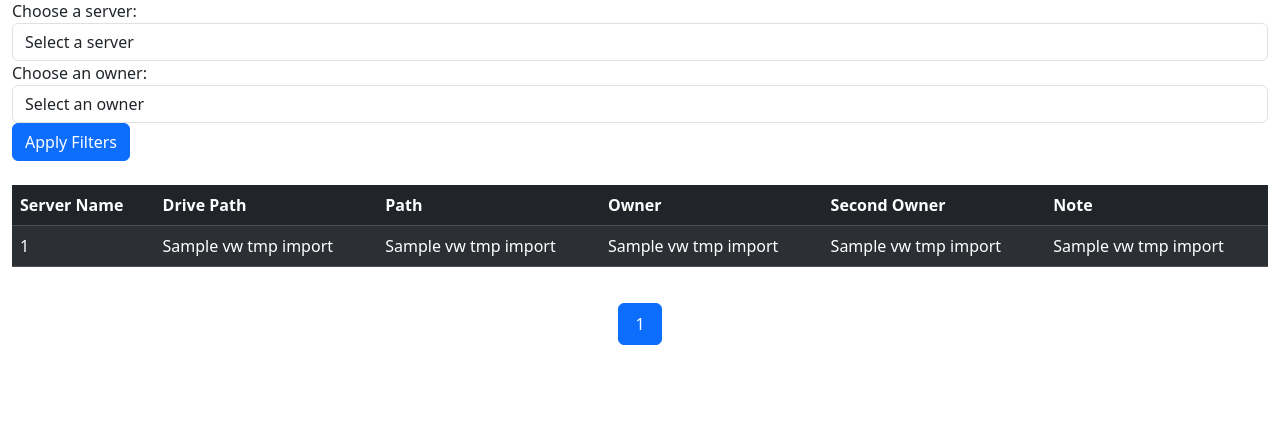
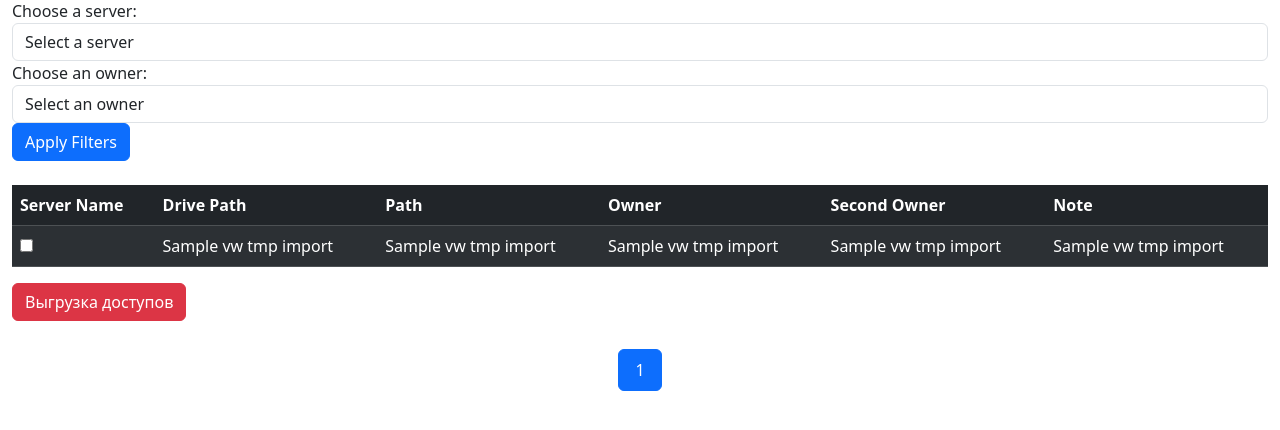
Before and after one commit to petr0vsk/resowners, a Flask app: page / in a window 1280 px wide. Shown: the part 95-525 px from the top of the page. Run offline with Flask 3, Linux system fonts and the light colour scheme; a database or web service that is not in the repository returns one stand-in record (values such as "Sample title"); data that the repository does not hold is empty; some libraries are stand-ins or nearby versions.

Commit message:
добавлены чекбоксы на каждую строку и кнопка для выгрузки. обработчик не написан.

```diff
--- a/templates/home.html
+++ b/templates/home.html
@@ -47,7 +47,7 @@
         <tbody>
             {% for item in data %}
             <tr>
-                <td>{{ item[0] }}</td>
+                 <td><input type="checkbox" name="selected_rows" value="{{ item[0] }}"></td>
                 <td>{{ item[1] }}</td>
                 <td>{{ item[2] }}</td>
                 <td>{{ item[3] }}</td>
@@ -57,7 +57,8 @@
             {% endfor %}
         </tbody>
     </table>
-
+    <button type="submit" class="btn btn-danger mb-2">Выгрузка доступов</button>
+    </form>
     <!-- Pagination -->
     <nav>
         <ul class="pagination">
```
